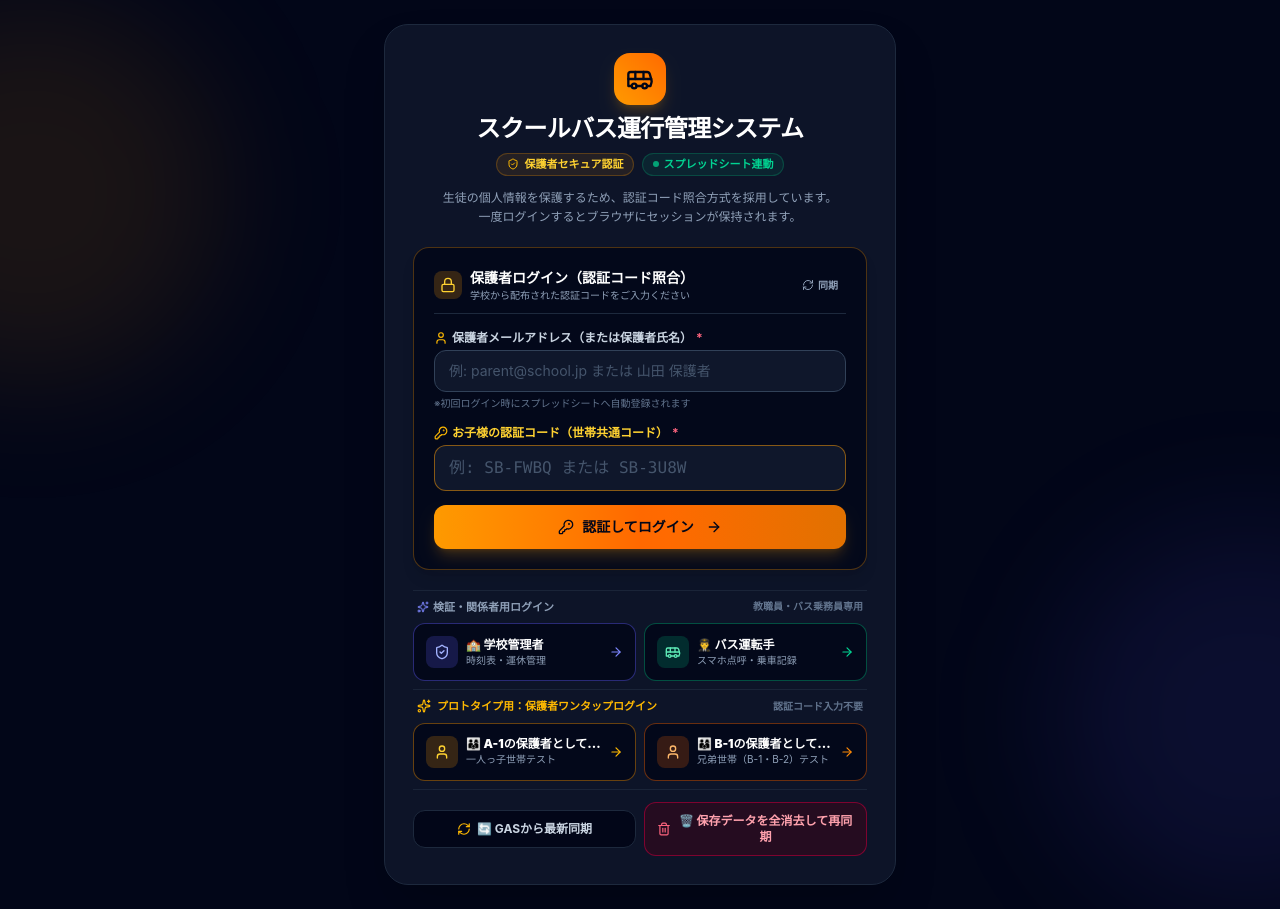
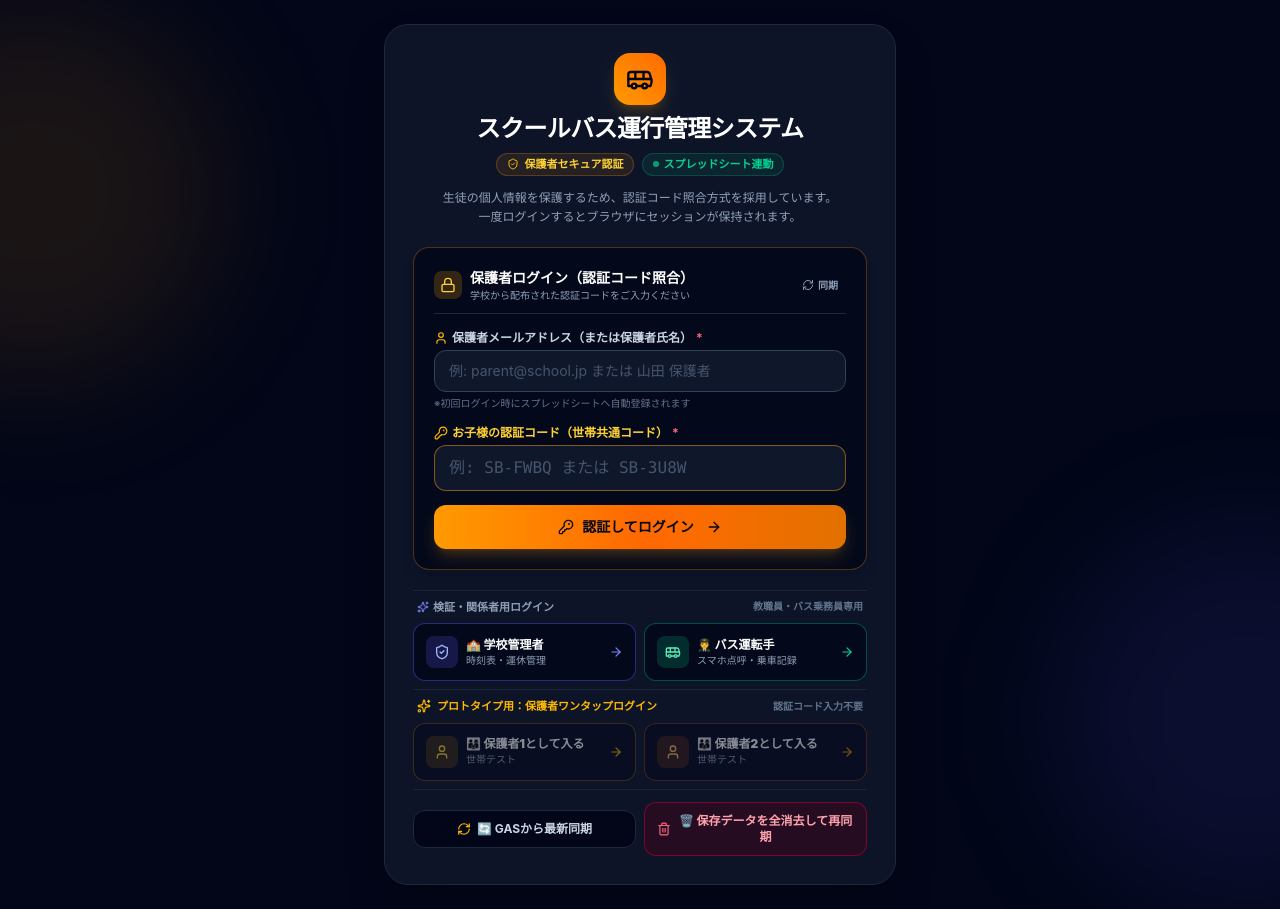
Before and after one commit to yagijinai/school-bus-app, a React (Vite) app: page /login in a window 1280 px wide. Built offline with nearby package versions, Linux system fonts and the light colour scheme; no server answers.

Commit message:
feat: ワンタップログインボタンをスプレッドシート保護者マスター連動の動的世帯名表示に刷新

```diff
--- a/src/components/RoleSwitcher.tsx
+++ b/src/components/RoleSwitcher.tsx
@@ -2,6 +2,7 @@ import React, { useState, useRef, useEffect, useMemo } from 'react'
 import { useNavigate } from 'react-router-dom'
 import { useApp } from '../context/AppContext'
 import { IS_DEV_SWITCHER_ENABLED } from '../config/features'
+import { extractHouseholdInfo } from '../lib/householdUtils'
 import { ChevronDown, Check, ShieldCheck, Bus, Users, Sparkles, Trash2 } from 'lucide-react'
 
 export const RoleSwitcher: React.FC = () => {
@@ -12,6 +13,10 @@ export const RoleSwitcher: React.FC = () => {
   const [isOpen, setIsOpen] = useState(false)
   const [isSwitching, setIsSwitching] = useState(false)
   const menuRef = useRef<HTMLDivElement>(null)
+
+  // スプレッドシート連動：先頭2世帯の動的世帯情報を抽出
+  const household1 = useMemo(() => extractHouseholdInfo(guardianMaster[0], 1), [guardianMaster])
+  const household2 = useMemo(() => extractHouseholdInfo(guardianMaster[1], 2), [guardianMaster])
 
   // 外部クリックでメニューを閉じる
   useEffect(() => {
@@ -180,13 +185,14 @@ export const RoleSwitcher: React.FC = () => {
             <span className="text-[9px] text-slate-500 font-normal">検証用テスト</span>
           </div>
 
-          {/* A-1の保護者として入る */}
+          {/* 第1世帯（例: 山田家） */}
+          {household1.primaryStudent && (
             <button
               type="button"
-            onClick={() => handleSelectStudent('A-1')}
+              onClick={() => handleSelectStudent(household1.primaryStudent)}
               disabled={isSwitching}
               className={`w-full text-left px-3 py-2 rounded-xl text-xs font-bold transition-all flex items-center justify-between cursor-pointer ${
-              user.role === '保護者' && user.studentName === 'A-1'
+                user.role === '保護者' && (household1.allStudents.includes(user.studentName || '') || user.email === household1.parentEmail)
                   ? 'bg-amber-500/20 text-amber-200 border border-amber-500/30'
                   : 'hover:bg-slate-800 text-slate-300 hover:text-white'
               }`}
@@ -194,20 +200,24 @@ export const RoleSwitcher: React.FC = () => {
               <div className="flex items-center gap-2">
                 <Users className="w-4 h-4 text-amber-400" />
                 <div>
-                <span className="block font-black">👨‍👩‍👦 A-1の保護者として入る</span>
-                <span className="block text-[10px] text-slate-400 font-normal">一人っ子世帯</span>
+                  <span className="block font-black">👨‍👩‍👦 {household1.mainLabel}</span>
+                  <span className="block text-[10px] text-slate-400 font-normal">{household1.subLabel}</span>
                 </div>
               </div>
-            {user.role === '保護者' && user.studentName === 'A-1' && <Check className="w-3.5 h-3.5 text-amber-400 shrink-0" />}
+              {user.role === '保護者' && (household1.allStudents.includes(user.studentName || '') || user.email === household1.parentEmail) && (
+                <Check className="w-3.5 h-3.5 text-amber-400 shrink-0" />
+              )}
             </button>
+          )}
 
-          {/* B-1の保護者として入る */}
+          {/* 第2世帯（例: 佐藤家） */}
+          {household2.primaryStudent && (
             <button
               type="button"
-            onClick={() => handleSelectStudent('B-1')}
+              onClick={() => handleSelectStudent(household2.primaryStudent)}
               disabled={isSwitching}
               className={`w-full text-left px-3 py-2 rounded-xl text-xs font-bold transition-all flex items-center justify-between cursor-pointer ${
-              user.role === '保護者' && user.studentName === 'B-1'
+                user.role === '保護者' && (household2.allStudents.includes(user.studentName || '') || user.email === household2.parentEmail)
                   ? 'bg-orange-500/20 text-orange-200 border border-orange-500/30'
                   : 'hover:bg-slate-800 text-slate-300 hover:text-white'
               }`}
@@ -215,22 +225,27 @@ export const RoleSwitcher: React.FC = () => {
               <div className="flex items-center gap-2">
                 <Users className="w-4 h-4 text-orange-400" />
                 <div>
-                <span className="block font-black">👨‍👩‍👦 B-1の保護者として入る</span>
-                <span className="block text-[10px] text-slate-400 font-normal">兄弟世帯（B-1・B-2）</span>
+                  <span className="block font-black">👨‍👩‍👦 {household2.mainLabel}</span>
+                  <span className="block text-[10px] text-slate-400 font-normal">{household2.subLabel}</span>
                 </div>
               </div>
-            {user.role === '保護者' && user.studentName === 'B-1' && <Check className="w-3.5 h-3.5 text-orange-400 shrink-0" />}
+              {user.role === '保護者' && (household2.allStudents.includes(user.studentName || '') || user.email === household2.parentEmail) && (
+                <Check className="w-3.5 h-3.5 text-orange-400 shrink-0" />
+              )}
             </button>
+          )}
 
           {/* その他生徒一覧 */}
-          {studentList.filter(st => st.studentName !== 'A-1' && st.studentName !== 'B-1').length > 0 && (
+          {studentList.filter(st => !household1.allStudents.includes(st.studentName) && !household2.allStudents.includes(st.studentName)).length > 0 && (
             <div className="px-2.5 pt-2 pb-1 border-t border-slate-800 text-[10px] text-slate-500 font-bold">
               その他の登録生徒
             </div>
           )}
 
           {/* 3. 各生徒の保護者（動的ループ） */}
-          {studentList.map(st => {
+          {studentList
+            .filter(st => !household1.allStudents.includes(st.studentName) && !household2.allStudents.includes(st.studentName))
+            .map(st => {
               const isSelected = user.role === '保護者' && (user.studentName === st.studentName || user.email === `parent_${st.studentName}`)
               return (
                 <button
--- /dev/null
+++ b/src/lib/householdUtils.ts
@@ -0,0 +1,76 @@
+import type { GuardianMasterRow } from '../types/spreadsheet'
+
+export interface HouseholdInfo {
+  householdIndex: number
+  primaryStudent: string
+  allStudents: string[]
+  familyName: string
+  mainLabel: string
+  subLabel: string
+  busStopName: string
+  parentEmail: string
+}
+
+/**
+ * 生徒・保護者マスターのレコードから世帯情報・表示ラベル・苗字を動的に抽出
+ */
+export function extractHouseholdInfo(guardian: GuardianMasterRow | undefined, index: number): HouseholdInfo {
+  if (!guardian) {
+    return {
+      householdIndex: index,
+      primaryStudent: '',
+      allStudents: [],
+      familyName: `保護者${index}`,
+      mainLabel: `保護者${index}として入る`,
+      subLabel: '世帯テスト',
+      busStopName: '',
+      parentEmail: ''
+    }
+  }
+
+  const names = guardian.student_names && guardian.student_names.length > 0
+    ? guardian.student_names
+    : [guardian.student_name_1, guardian.student_name_2, guardian.student_name_3, guardian.student_name_4].filter(Boolean) as string[]
+
+  const primaryStudent = (names[0] || guardian.student_name_1 || '').trim()
+
+  if (!primaryStudent) {
+    return {
+      householdIndex: index,
+      primaryStudent: '',
+      allStudents: [],
+      familyName: `保護者${index}`,
+      mainLabel: `保護者${index}として入る`,
+      subLabel: '世帯テスト',
+      busStopName: guardian.bus_stop_name || '',
+      parentEmail: guardian.parent_email || ''
+    }
+  }
+
+  // 苗字抽出（全角スペース、半角スペース、または先頭文字）
+  let familyName = ''
+  if (primaryStudent.includes('　')) {
+    familyName = primaryStudent.split('　')[0].trim()
+  } else if (primaryStudent.includes(' ')) {
+    familyName = primaryStudent.split(' ')[0].trim()
+  } else if (primaryStudent.length >= 4) {
+    familyName = primaryStudent.slice(0, 2)
+  } else {
+    familyName = primaryStudent
+  }
+
+  const mainLabel = `${familyName}様の保護者として入る`
+  const studentListStr = names.map(n => n.trim()).filter(Boolean).join('・')
+  const subLabel = studentListStr ? `${studentListStr} 世帯` : '世帯テスト'
+
+  return {
+    householdIndex: index,
+    primaryStudent,
+    allStudents: names.map(n => n.trim()).filter(Boolean),
+    familyName,
+    mainLabel,
+    subLabel,
+    busStopName: guardian.bus_stop_name || '',
+    parentEmail: guardian.parent_email || ''
+  }
+}
--- a/src/pages/LoginPage.tsx
+++ b/src/pages/LoginPage.tsx
@@ -1,13 +1,14 @@
-import React, { useState, useEffect } from 'react'
+import React, { useState, useEffect, useMemo } from 'react'
 import { useNavigate } from 'react-router-dom'
 import { useApp } from '../context/AppContext'
+import { extractHouseholdInfo } from '../lib/householdUtils'
 import {
   Bus, ArrowRight, RefreshCw, AlertCircle, KeyRound, CheckCircle2,
   ShieldCheck, Sparkles, Lock, User, Trash2
 } from 'lucide-react'
 
 export const LoginPage: React.FC = () => {
-  const { quickLoginAs, loginAsParentStudent, loginWithAuthCode, refreshAll, clearAllCacheAndResync, syncing } = useApp()
+  const { quickLoginAs, loginAsParentStudent, loginWithAuthCode, refreshAll, clearAllCacheAndResync, syncing, guardianMaster } = useApp()
   const navigate = useNavigate()
 
   const [parentIdentifier, setParentIdentifier] = useState('')
@@ -15,6 +16,10 @@ export const LoginPage: React.FC = () => {
   const [error, setError] = useState<string | null>(null)
   const [successMessage, setSuccessMessage] = useState<string | null>(null)
   const [loading, setLoading] = useState(false)
+
+  // スプレッドシート連動：先頭2世帯の動的世帯情報を抽出
+  const household1 = useMemo(() => extractHouseholdInfo(guardianMaster[0], 1), [guardianMaster])
+  const household2 = useMemo(() => extractHouseholdInfo(guardianMaster[1], 2), [guardianMaster])
 
   // プロトタイプ用：保護者ワンタップログイン（A-1家 / B-1家）
   const handleQuickParentLogin = async (studentName: string) => {
@@ -307,11 +312,11 @@ export const LoginPage: React.FC = () => {
             </div>
 
             <div className="grid grid-cols-1 sm:grid-cols-2 gap-2">
-              {/* A-1の保護者 */}
+              {/* 第1世帯（例: 山田家） */}
               <button
                 type="button"
-                disabled={loading || syncing}
-                onClick={() => handleQuickParentLogin('A-1')}
+                disabled={loading || syncing || !household1.primaryStudent}
+                onClick={() => household1.primaryStudent && handleQuickParentLogin(household1.primaryStudent)}
                 className="text-left p-3 rounded-xl bg-slate-950/80 hover:bg-slate-850 border border-amber-500/40 hover:border-amber-400 transition-all flex items-center justify-between group cursor-pointer disabled:opacity-50"
               >
                 <div className="flex items-center gap-2 min-w-0">
@@ -320,21 +325,21 @@ export const LoginPage: React.FC = () => {
                   </div>
                   <div className="min-w-0">
                     <div className="text-xs font-black text-white group-hover:text-amber-200 truncate">
-                      👨‍👩‍👦 A-1の保護者として入る
+                      👨‍👩‍👦 {household1.mainLabel}
                     </div>
                     <div className="text-[10px] text-slate-400 truncate">
-                      一人っ子世帯テスト
+                      {household1.subLabel}
                     </div>
                   </div>
                 </div>
                 <ArrowRight className="w-3.5 h-3.5 text-amber-400 shrink-0 group-hover:translate-x-0.5 transition-transform" />
               </button>
 
-              {/* B-1の保護者 */}
+              {/* 第2世帯（例: 佐藤家） */}
               <button
                 type="button"
-                disabled={loading || syncing}
-                onClick={() => handleQuickParentLogin('B-1')}
+                disabled={loading || syncing || !household2.primaryStudent}
+                onClick={() => household2.primaryStudent && handleQuickParentLogin(household2.primaryStudent)}
                 className="text-left p-3 rounded-xl bg-slate-950/80 hover:bg-slate-850 border border-orange-500/40 hover:border-orange-400 transition-all flex items-center justify-between group cursor-pointer disabled:opacity-50"
               >
                 <div className="flex items-center gap-2 min-w-0">
@@ -343,10 +348,10 @@ export const LoginPage: React.FC = () => {
                   </div>
                   <div className="min-w-0">
                     <div className="text-xs font-black text-white group-hover:text-orange-200 truncate">
-                      👨‍👩‍👦 B-1の保護者として入る
+                      👨‍👩‍👦 {household2.mainLabel}
                     </div>
                     <div className="text-[10px] text-slate-400 truncate">
-                      兄弟世帯（B-1・B-2）テスト
+                      {household2.subLabel}
                     </div>
                   </div>
                 </div>
```
Lines whose indentation alone changed are shown as unchanged.
